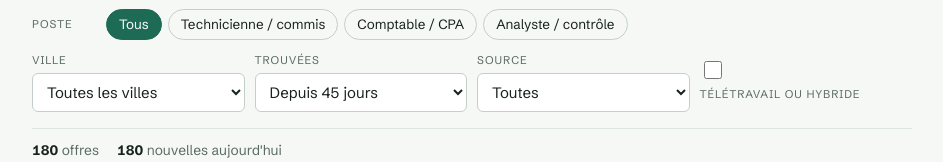
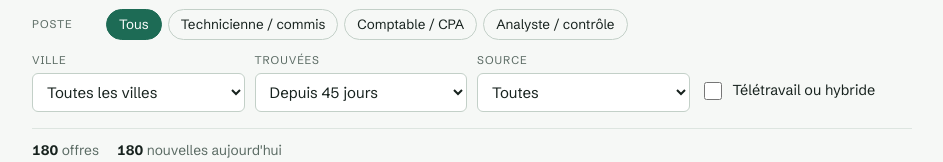
Before and after one commit to nguefackuriel/radar-emplois-compta, a plain HTML site: page index.html in a window 1280 px wide. Shown: the part 143-305 px from the top of the page, without its empty margins (168-1111 px from the left). Drawn offline with Linux system fonts and the light colour scheme.

Commit message:
Ajuste la case Télétravail

```diff
--- a/index.html
+++ b/index.html
@@ -41,7 +41,7 @@ h1{margin:0;font-size:1.75rem;font-weight:700;letter-spacing:-.01em;text-wrap:ba
 .selects{display:grid;grid-template-columns:repeat(auto-fit,minmax(150px,1fr));gap:10px}
 .selects label{display:grid;gap:4px;font-size:.7rem;letter-spacing:.08em;text-transform:uppercase;color:var(--muted)}
 .selects select{font:inherit;font-size:15px;letter-spacing:0;text-transform:none;padding:8px 10px;border:1px solid var(--rule-strong);border-radius:6px;background:var(--sheet);color:var(--ink);min-width:0}
-.toggle{display:flex;gap:8px;align-items:center;font-size:.88rem;cursor:pointer;align-self:end;padding-bottom:9px}
+.selects .toggle{display:flex;gap:8px;align-items:center;font-size:.9rem;letter-spacing:0;text-transform:none;color:var(--ink);cursor:pointer;align-self:end;padding-bottom:9px}
 .toggle input{width:18px;height:18px;accent-color:var(--accent)}
 .summary{display:flex;flex-wrap:wrap;gap:4px 18px;align-items:center;padding-block:12px;font-size:.86rem;color:var(--muted)}
 .summary b{color:var(--ink);font-variant-numeric:tabular-nums}
```
